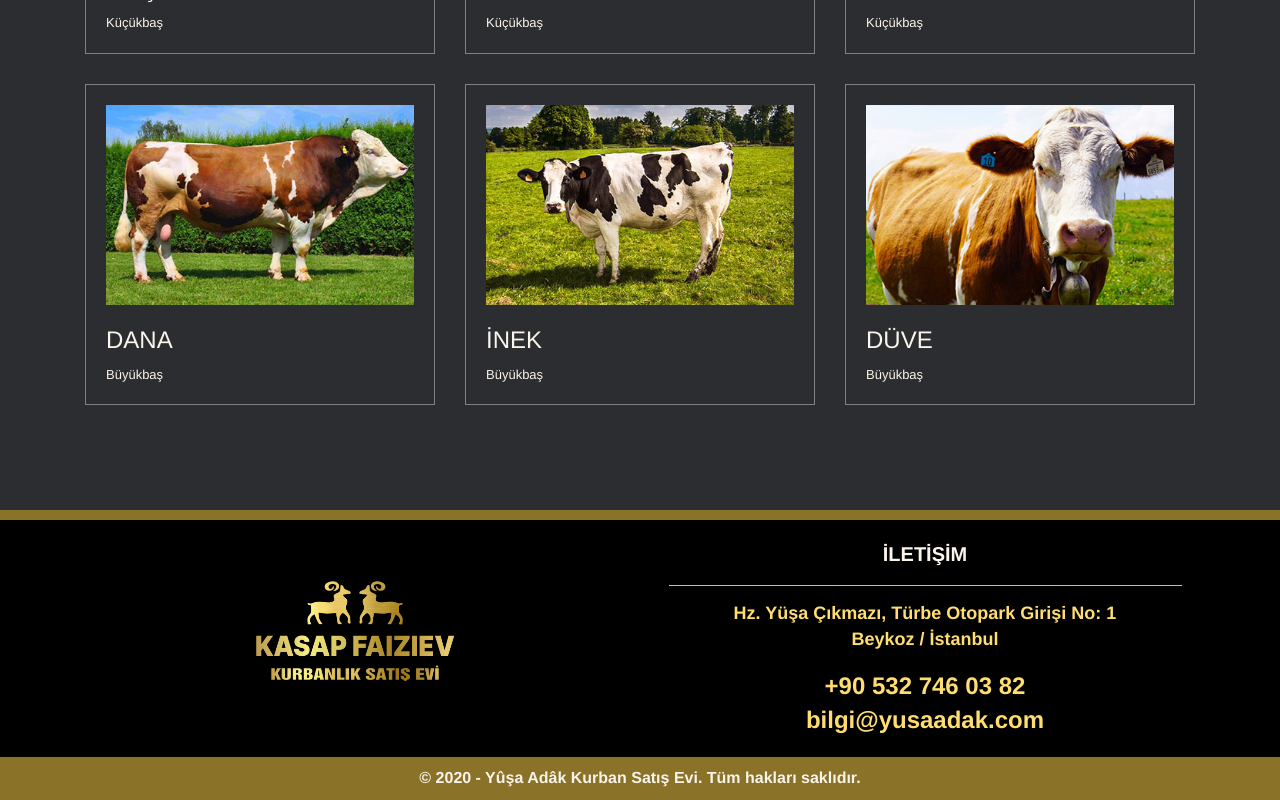
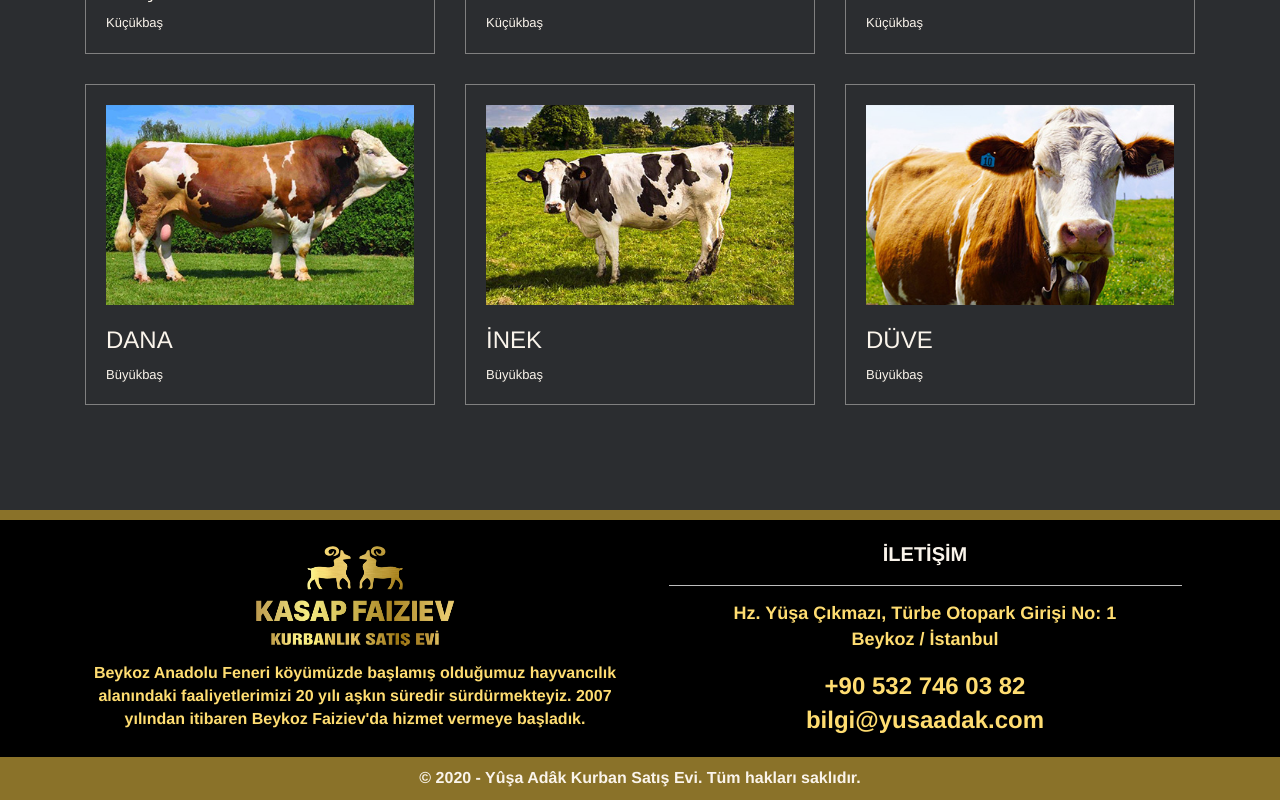
Before and after one commit to Faiziev/Oblation-shop-website-with-Nextjs-and-GraphQL, a Next.js app: page / in a window 1280 px wide. Shown: the part 2152-2952 px from the top of the page. Built offline with nearby package versions, Linux system fonts and the light colour scheme.

Commit message:
fotter edit

```diff
--- a/components/Footer.js
+++ b/components/Footer.js
@@ -26,7 +26,7 @@ const FooterLogo = () => {
     <Stack width={"auto"} height="100px">
       <Logo />
     </Stack>
-    <Span kind={`g${tablet ? 5 : 3}`}> </Span>
+    <Span kind={`g${tablet ? 5 : 3}`}>Beykoz Anadolu Feneri köyümüzde başlamış olduğumuz hayvancılık alanındaki faaliyetlerimizi 20 yılı aşkın süredir sürdürmekteyiz. 2007 yılından itibaren Beykoz Faiziev&apos;da hizmet vermeye başladık. </Span>
   </Stack>
 }
 
```
